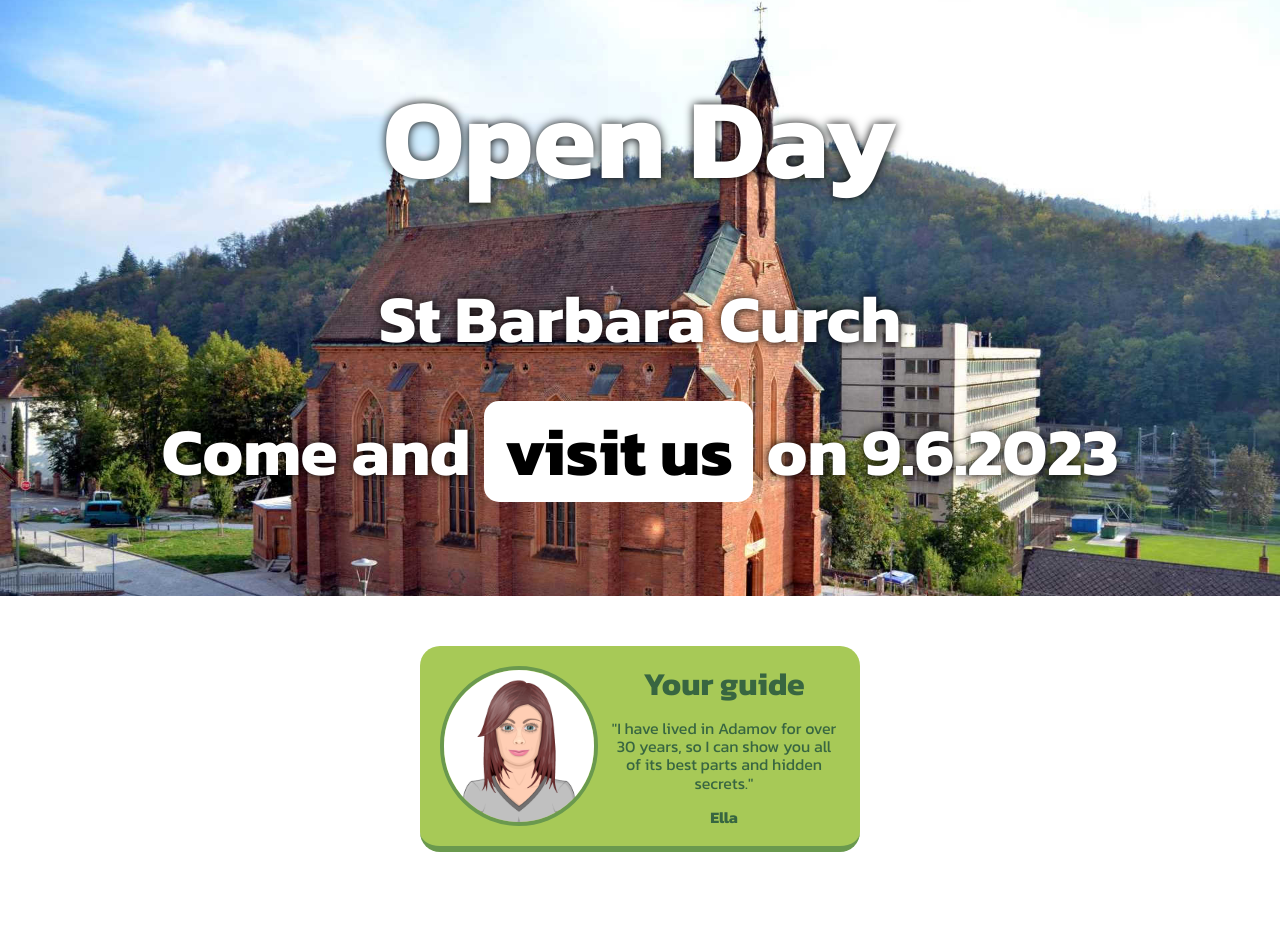
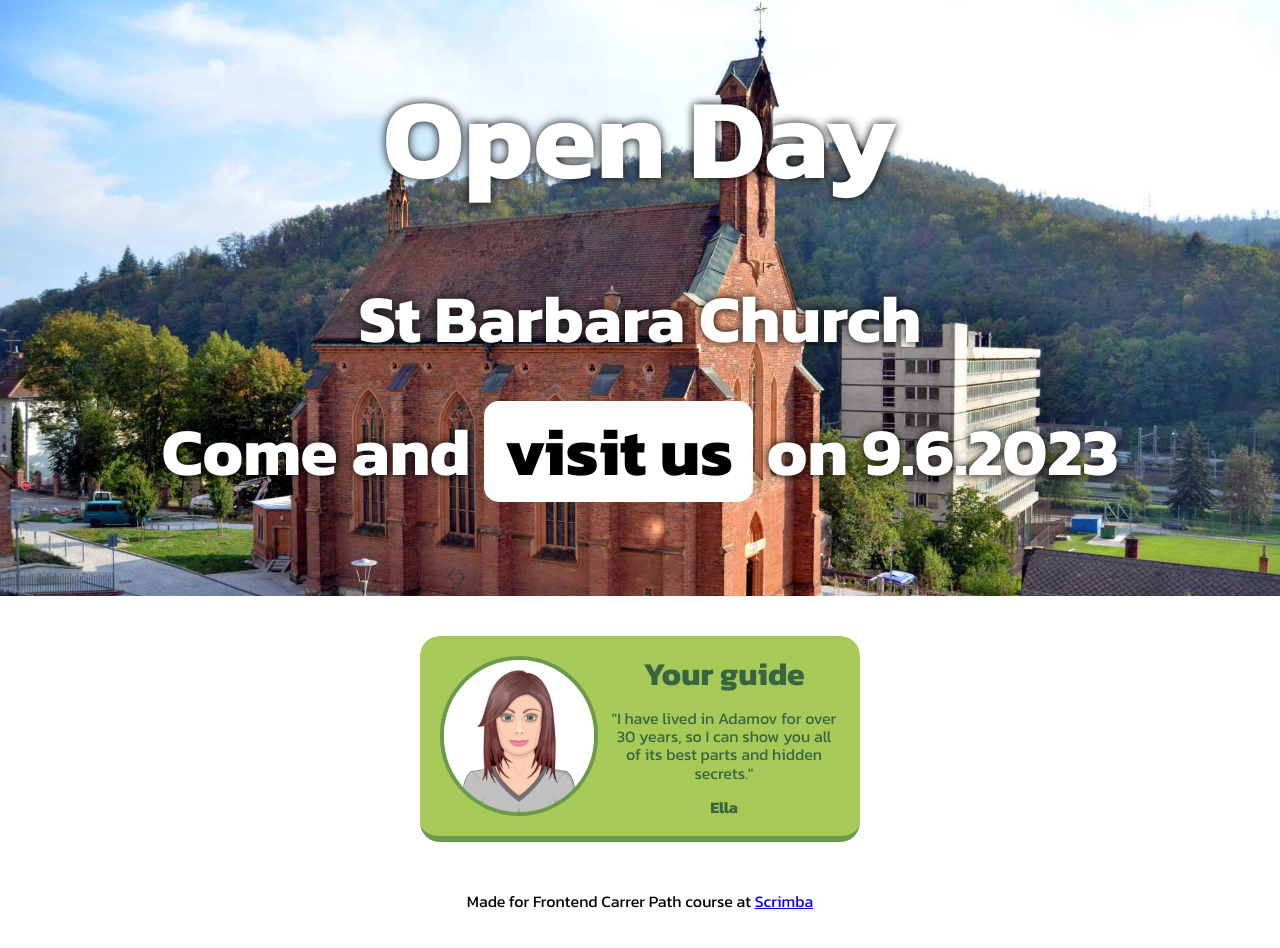
Before and after one commit to kodosa7/hometown-site, a plain HTML site: page index.html in a window 1280 px wide. Shown: the part 1301-2249 px from the top of the page. Before the commit the page ends 2213 px from the top, so only its background shows below. Drawn offline with nearby package versions, Linux system fonts and the light colour scheme.

Commit message:
spelling fixes, added footer

```diff
--- a/index.html
+++ b/index.html
@@ -43,13 +43,12 @@
         <!-- EVENT SECTION -->
         <div class="event-section">
             <h1 id="event-title-text">Open Day</h1>
-            <h2 id="event-subtitle-text">St Barbara Curch</h2>
+            <h2 id="event-subtitle-text">St Barbara Church</h2>
             <h2 id="event-subtitle-text">Come and <span id="visit-btn"><a href="https://adamov.cz">visit us</a></span> on 9.6.2023</h2>
             <div class="curch-pic"></div>
         </div>
 
         <!-- GUIDE SECTION -->
-        <div class="footer">
         <div class="card">
             <img class="avatar" src="images/avatar.png">
             <div>
@@ -58,6 +57,8 @@
                 <h4>Ella</h4>
             </div>
         </div>
+        <div class="footer">
+            <p>Made for Frontend Carrer Path course at <a href="https://scrimba.com">Scrimba</a></p>
         </div>
 
     </body>
--- a/styles.css
+++ b/styles.css
@@ -85,7 +85,7 @@ h3 {
 
 .card {
     width: 400px;
-    margin: 0 auto;
+    margin: 40px auto;
     padding: 20px;
     display: flex;
     justify-content: space-around;
```
Lines whose indentation alone changed are shown as unchanged.
